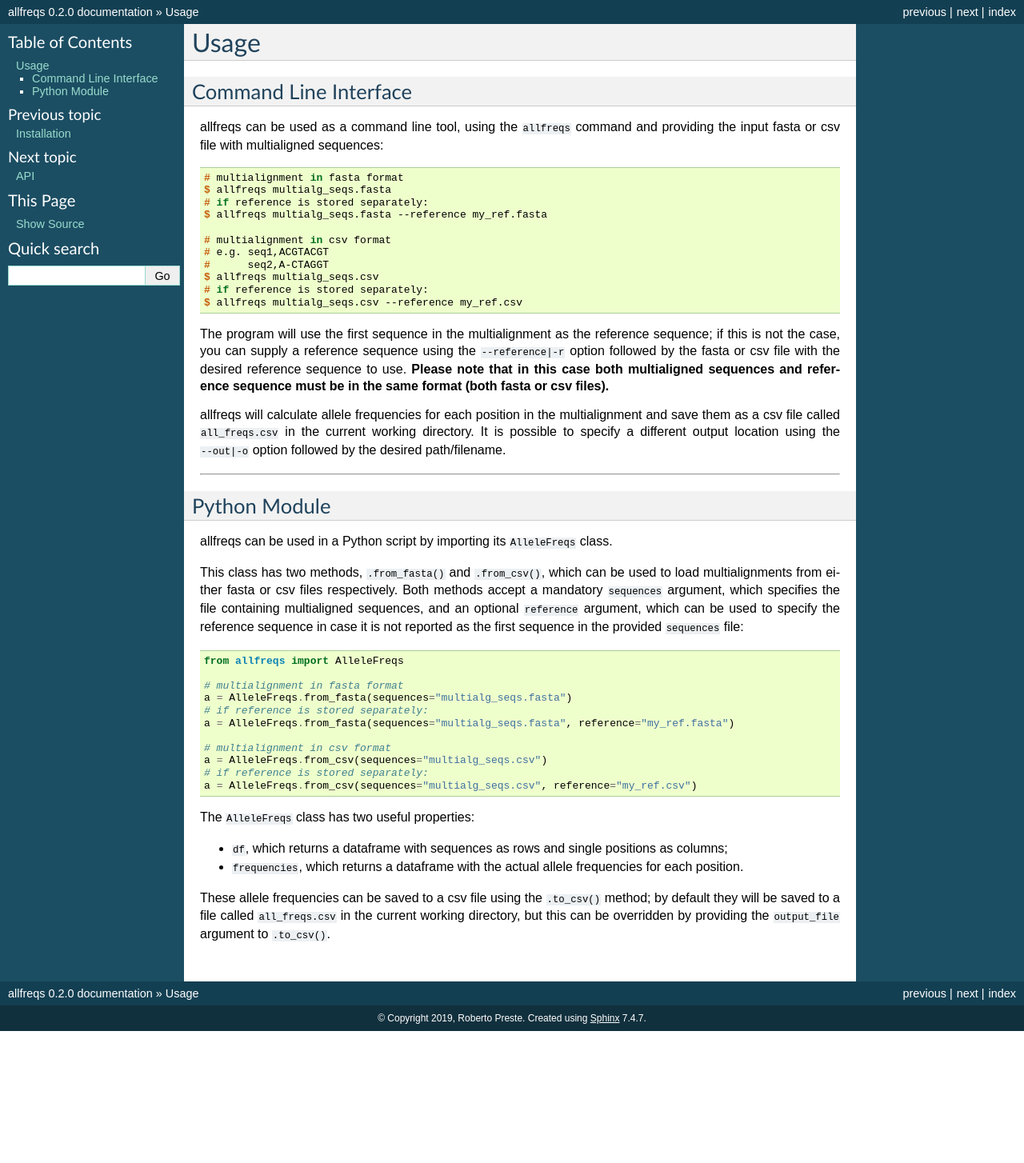
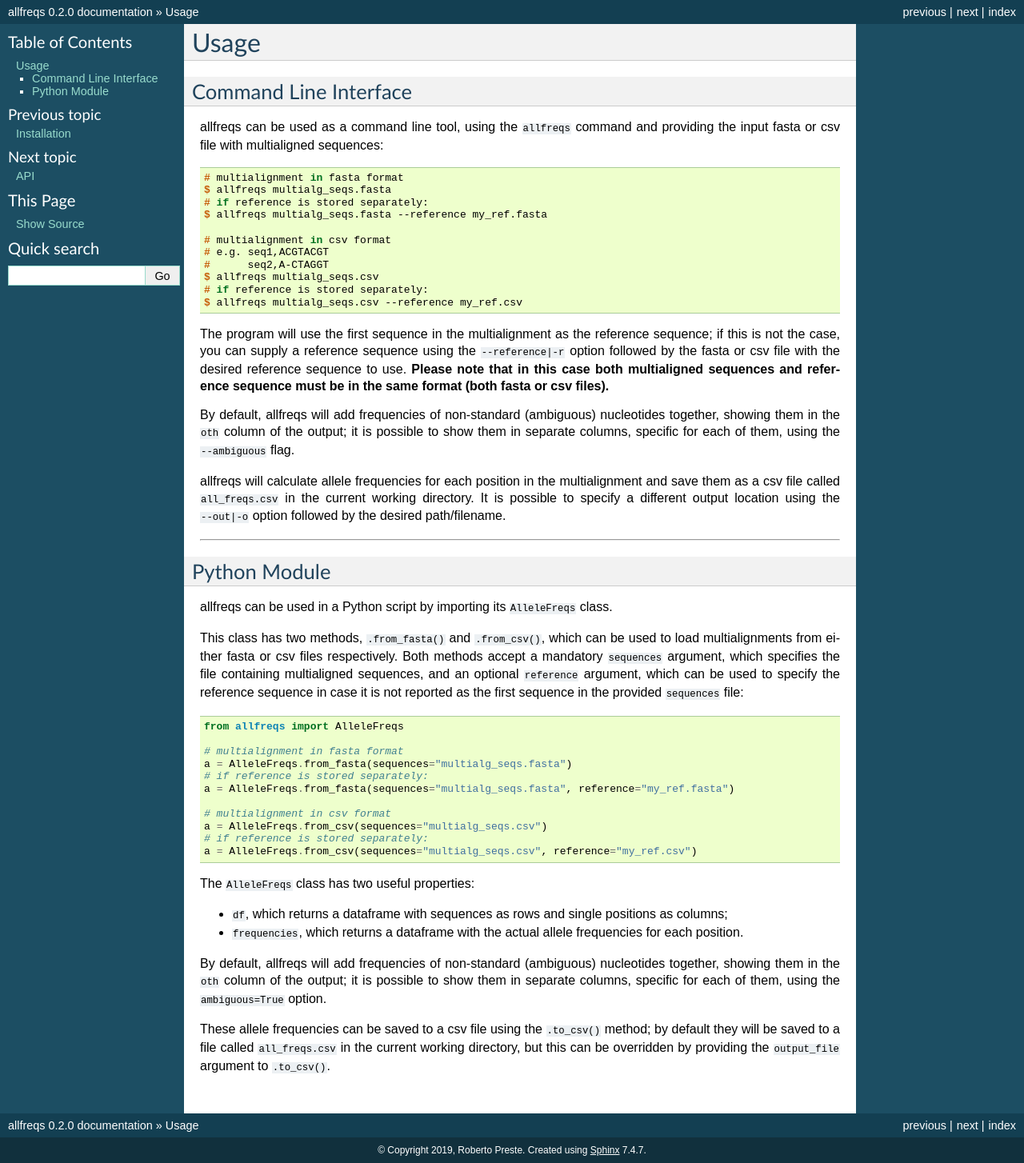
Before and after one commit to robertopreste/allfreqs, a Sphinx documentation site: the page built from docs/usage.rst, in a window 1280 px wide. Shown: the whole page at 80% size. Built offline with Sphinx 7.4.7, drawn with Linux system fonts in a browser that asks for light colours; before the commit the page ends 1289 px from its top, so only the background shows below that.

Commit message:
DOC: Update usage

```diff
--- a/README.rst
+++ b/README.rst
@@ -69,6 +69,9 @@ the resulting allele frequencies will be:
 | 8.0_T    | 0.0 | 0.0 | 0.0 | 0.5 | 0.0 | 0.5 |
 +----------+-----+-----+-----+-----+-----+-----+
 
+Frequencies of non-canonical (ambiguous) nucleotides are by default squashed into the ``oth``
+column, but they can also be shown separately using a simple flag.
+
 allfreqs can be used either as a command line tool or through its Python API.
 
 For more information, please refer to the Usage_ section of the documentation.
--- a/docs/usage.rst
+++ b/docs/usage.rst
@@ -27,6 +27,10 @@ not the case, you can supply a reference sequence using the ``--reference|-r`` o
 the fasta or csv file with the desired reference sequence to use. **Please note that in this case
 both multialigned sequences and reference sequence must be in the same format (both fasta or csv
 files).**
+
+By default, allfreqs will add frequencies of non-standard (ambiguous) nucleotides together, showing
+them in the ``oth`` column of the output; it is possible to show them in separate columns, specific
+for each of them, using the ``--ambiguous`` flag.
 
 allfreqs will calculate allele frequencies for each position in the multialignment and save them as
 a csv file called ``all_freqs.csv`` in the current working directory. It is possible to specify a
@@ -64,6 +68,10 @@ The ``AlleleFreqs`` class has two useful properties:
 - ``df``, which returns a dataframe with sequences as rows and single positions as columns;
 - ``frequencies``, which returns a dataframe with the actual allele frequencies for each position.
 
+By default, allfreqs will add frequencies of non-standard (ambiguous) nucleotides together, showing
+them in the ``oth`` column of the output; it is possible to show them in separate columns, specific
+for each of them, using the ``ambiguous=True`` option.
+
 These allele frequencies can be saved to a csv file using the ``.to_csv()`` method; by default they
 will be saved to a file called ``all_freqs.csv`` in the current working directory, but this can be
 overridden by providing the ``output_file`` argument to ``.to_csv()``.
```
